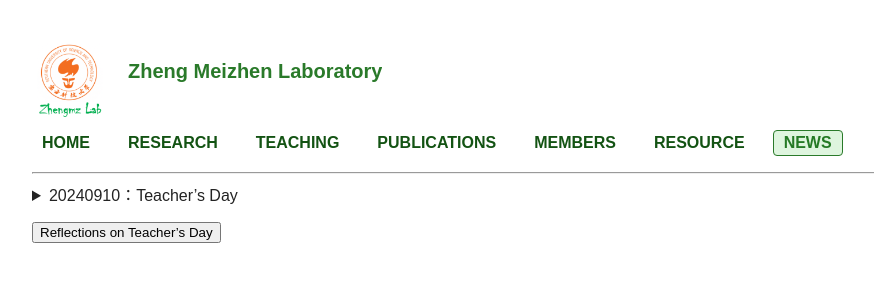
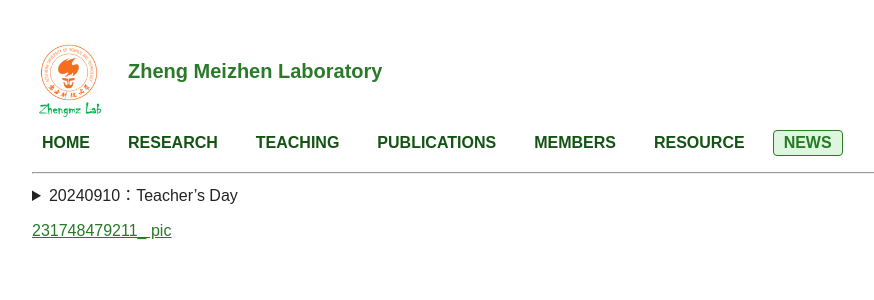
Before and after one commit to ZhengmzLab/zhengmzlab.github.io, a Jekyll site: the page built from news.md, in a window 1280 px wide. Shown: the top 300 px of the page, without its empty margins (120-994 px from the left). Built offline with Jekyll 4.4.1, drawn with Linux system fonts in a browser that asks for light colours; part of the change alters nothing that is shown; some of the changed text lies outside the part shown.

Commit message:
Update news.md

```diff
--- a/news.md
+++ b/news.md
@@ -8,16 +8,15 @@ title: NEWS
 <details>
 <summary>20240910：Teacher’s Day</summary>
 
-### Reflections on Teacher’s Day
+Reflections on Teacher’s Day
 
 In the past, I only knew the joy of giving gifts to my teachers on Teacher’s Day.
 Now I truly understand the happiness of receiving flowers from my own students!
 And there was even a box of pomegranates, symbolizing fruitful achievements. :-)
 Let’s guess whose thoughtful idea it was!
 
-![231748479211_ pic](https://github.com/user-attachments/assets/dca23cfc-4e78-4be1-a927-3bd73a310045)
+教师节有感
 
-### 教师节有感
 昔年恩师受花香，
 今朝桃李立身旁。
 花捧双手心意暖，
@@ -26,23 +25,6 @@ Let’s guess whose thoughtful idea it was!
 笑语盈盈满研斋。
 
 </details>
-</section>
-<button onclick="this.nextElementSibling.style.display = this.nextElementSibling.style.display==='block' ? 'none' : 'block';">Reflections on Teacher’s Day</button>
-<div style="display:none;">
 
-In the past, I only knew the joy of giving gifts to my teachers on Teacher’s Day.
-Now I truly understand the happiness of receiving flowers from my own students!
-And there was even a box of pomegranates, symbolizing fruitful achievements. :-)
-Let’s guess whose thoughtful idea it was!
 
-![231748479211_ pic](https://github.com/user-attachments/assets/dca23cfc-4e78-4be1-a927-3bd73a310045)
-
-### 教师节有感
-昔年恩师受花香，
-今朝桃李立身旁。
-花捧双手心意暖，
-石榴一箱硕果长。
-谁将巧思藏其中？
-笑语盈盈满研斋。
-
-</div>
+[231748479211_ pic](https://github.com/user-attachments/assets/dca23cfc-4e78-4be1-a927-3bd73a310045)
```
